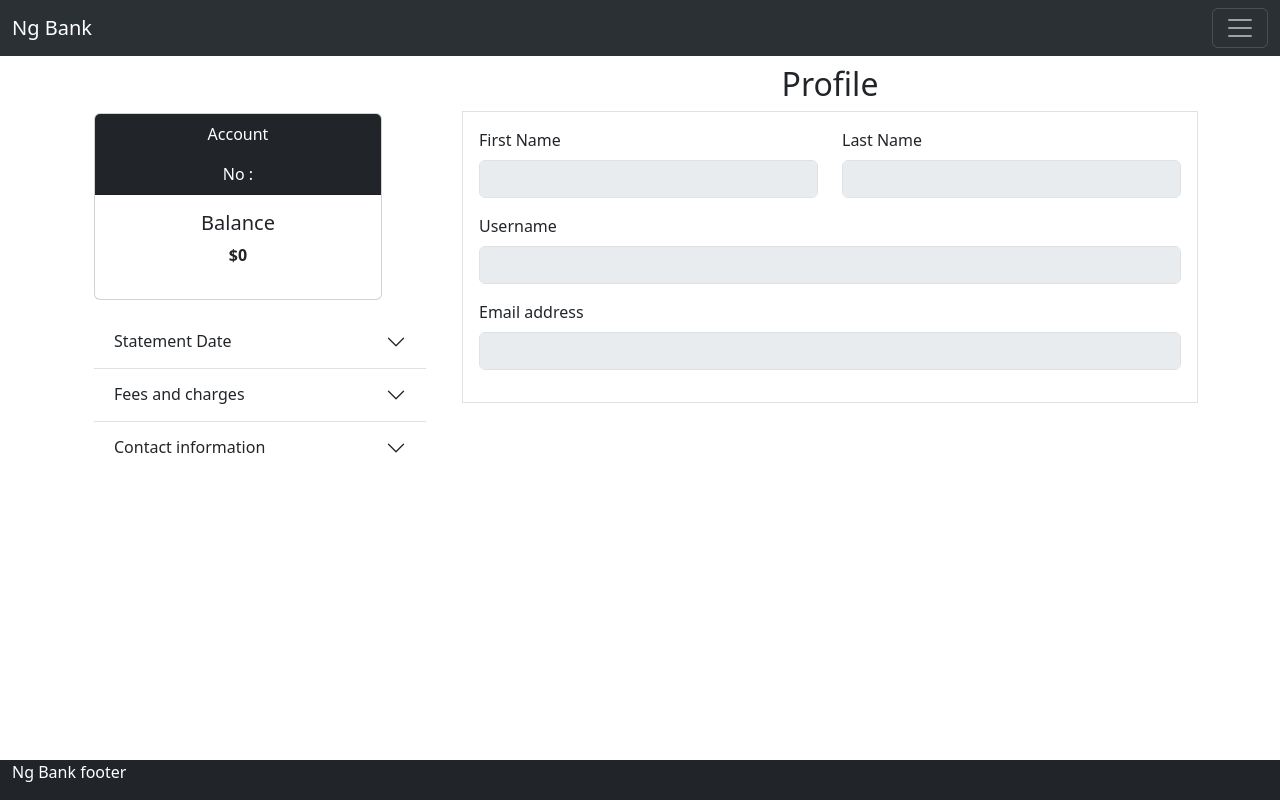
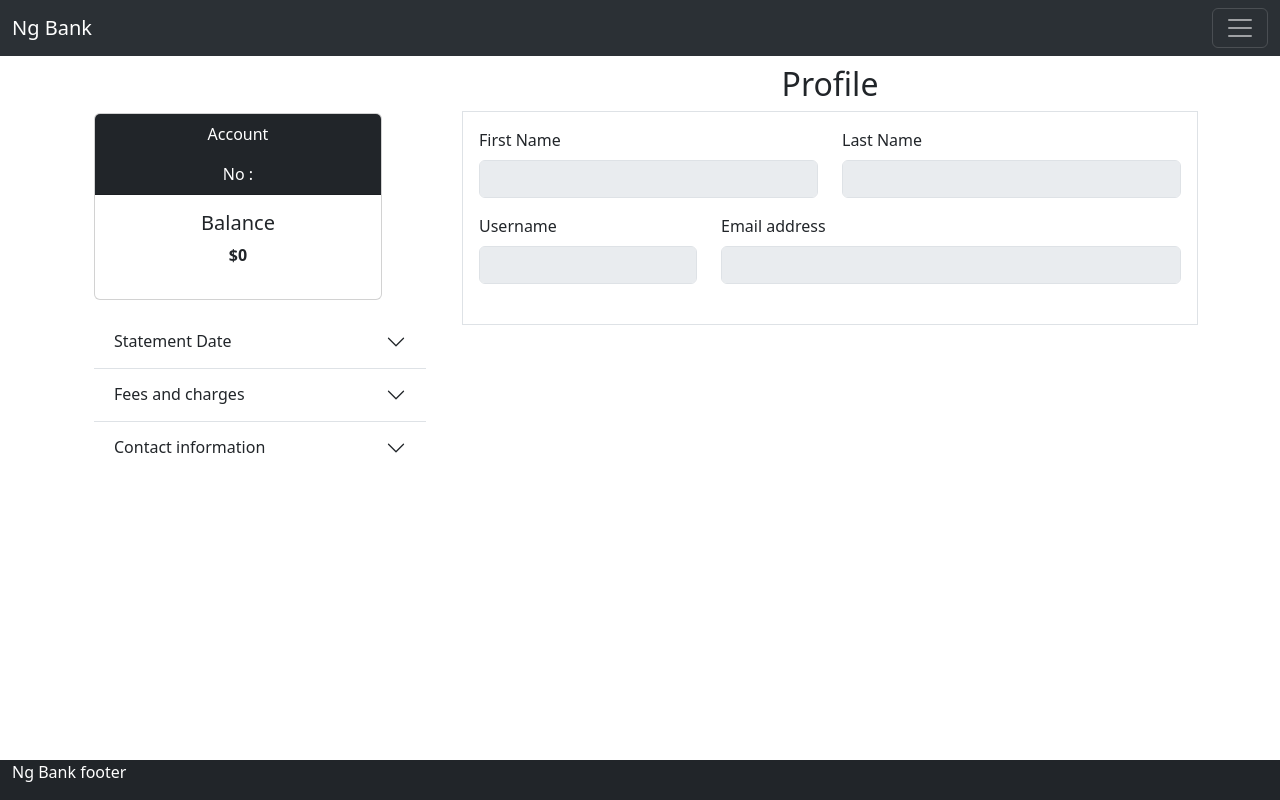
Before and after one commit to Salacodigo/proyecto-finance-account, an Angular app: page /profile in a window 1280 px wide. Built offline with nearby package versions, Linux system fonts and the light colour scheme; no server answers.

Commit message:
Profile component, profile information

```diff
--- a/src/app/domains/profile/profile.component.html
+++ b/src/app/domains/profile/profile.component.html
@@ -20,17 +20,19 @@
                                 <input type="text" class="form-control" id="exampleFormControlInput2" placeholder="{{ profileInfo().lastName }}"
                                 disabled readonly>
                             </div>
-
                         </div>
-                        <div class="mb-3">
+                        <div class="row">
+                            <div class="col-4 mb-3">
                                 <label for="exampleFormControlInput3" class="form-label">Username</label>
                                 <input type="text" class="form-control" id="exampleFormControlInput3" placeholder="{{ profileInfo().username }}"
                                 disabled readonly>
                             </div>
-                        <div class="mb-3">
+                            <div class="col-8 mb-3">
                                 <label for="exampleFormControlInput4" class="form-label">Email address</label>
                                 <input type="email" class="form-control" id="exampleFormControlInput4" placeholder="{{ profileInfo().email }}"
                                 disabled readonly>
+                            </div>
+
                         </div>
 
                         <div class="container mt-2"></div>
```
Lines whose indentation alone changed are shown as unchanged.
